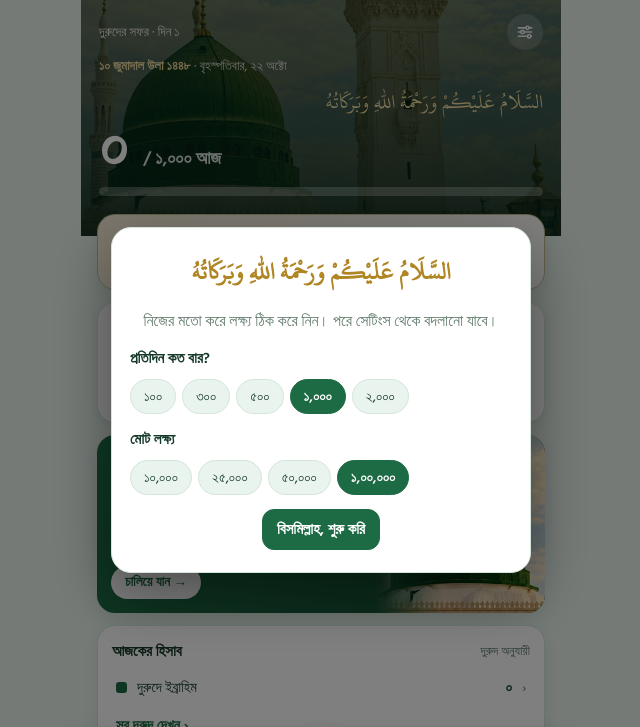
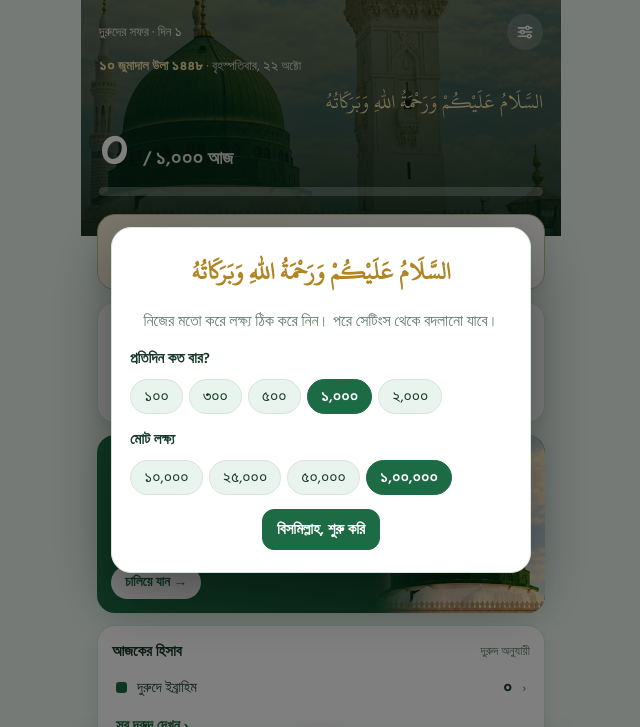
Before and after one commit to Toma-Ict/durud-tracker, a website: page public/index.html in a window 1280 px wide. Shown: the top 727 px of the page, without its empty margins (319-959 px from the left). Drawn offline with Linux system fonts and the light colour scheme.

Commit message:
Use Noto Sans Bengali for Bengali digits
Hind Siliguri's ১ reads like ৯ at small sizes (e.g. '/ ১,০০০ আজ',
chart goal label). A digits-only subset (4 weights, ~7 KB total) now
renders all Bengali numerals; letters stay in Hind Siliguri.

Co-Authored-By: Claude Opus 5.5 <noreply@anthropic.com>
Claude-Session: https://claude.ai/code/session_01S8KTT4VhZbdt6RS4viDFvW

```diff
--- a/public/index.html
+++ b/public/index.html
@@ -20,6 +20,11 @@
 @font-face{font-family:"Uthmani";src:url("uthmani.woff2") format("woff2");font-display:swap}
 /* ﷺ only (Bengali fonts draw it badly) — Amiri subset, OFL */
 @font-face{font-family:"Saw";src:url("saw.woff2") format("woff2");unicode-range:U+FDFA;font-display:swap}
+/* Bengali digits only, from Noto Sans Bengali (OFL): Hind Siliguri's ১ looks like ৯ */
+@font-face{font-family:"BnNum";src:url("bn-num-400.woff2") format("woff2");font-weight:400;unicode-range:U+09E6-09EF;font-display:swap}
+@font-face{font-family:"BnNum";src:url("bn-num-500.woff2") format("woff2");font-weight:500;unicode-range:U+09E6-09EF;font-display:swap}
+@font-face{font-family:"BnNum";src:url("bn-num-600.woff2") format("woff2");font-weight:600;unicode-range:U+09E6-09EF;font-display:swap}
+@font-face{font-family:"BnNum";src:url("bn-num-700.woff2") format("woff2");font-weight:700;unicode-range:U+09E6-09EF;font-display:swap}
 /* Layout: one view at a time (home, durud, tasbih, history, achievement) above a fixed bottom tab bar with a raised tasbih button */
 /* Theme tokens. Bare :root = "deep" (emerald + gold); mint is the default for new users */
 :root{
@@ -28,7 +33,7 @@
   --d1:#d6b25e; --d2:#6fbf8f; --d3:#f3e0a6; --d4:#3c8f70; --d5:#8a9a90; --navbg:#0d2e21; --shadow:rgba(0,0,0,.35);
   --gold-hi:#f6e2a2; --gold-lo:#b08a3a;
   --f-display:"Saw","Noto Serif Bengali","Hind Siliguri",serif;
-  --f-body:"Saw","Hind Siliguri",system-ui,sans-serif;
+  --f-body:"Saw","BnNum","Hind Siliguri",system-ui,sans-serif;
   --f-arabic:"Uthmani","Amiri","Traditional Arabic",serif;
   color-scheme:dark;
 }
--- a/public/sw.js
+++ b/public/sw.js
@@ -1,7 +1,7 @@
 // Network-first: always try the live site so updates (icons, fixes) arrive at once;
 // fall back to the saved copy only when offline.
-const CACHE = "durud-v29";
-const CORE = ["./", "index.html", "manifest.webmanifest", "icon-192.png", "icon-512.png", "icon-maskable-512.png", "apple-touch-icon.png", "dome.jpg", "hero.jpg", "uthmani.woff2", "saw.woff2", "splash.webp", "badge-96.png"];
+const CACHE = "durud-v30";
+const CORE = ["./", "index.html", "manifest.webmanifest", "icon-192.png", "icon-512.png", "icon-maskable-512.png", "apple-touch-icon.png", "dome.jpg", "hero.jpg", "uthmani.woff2", "saw.woff2", "splash.webp", "badge-96.png", "bn-num-400.woff2", "bn-num-500.woff2", "bn-num-600.woff2", "bn-num-700.woff2"];
 
 self.addEventListener("install", e => {
   e.waitUntil(caches.open(CACHE).then(c => c.addAll(CORE.map(u => new Request(u, { cache: "reload" })))));
```
Also changed, not shown: public/bn-num-400.woff2 (added), public/bn-num-500.woff2 (added), public/bn-num-600.woff2 (added), public/bn-num-700.woff2 (added).
